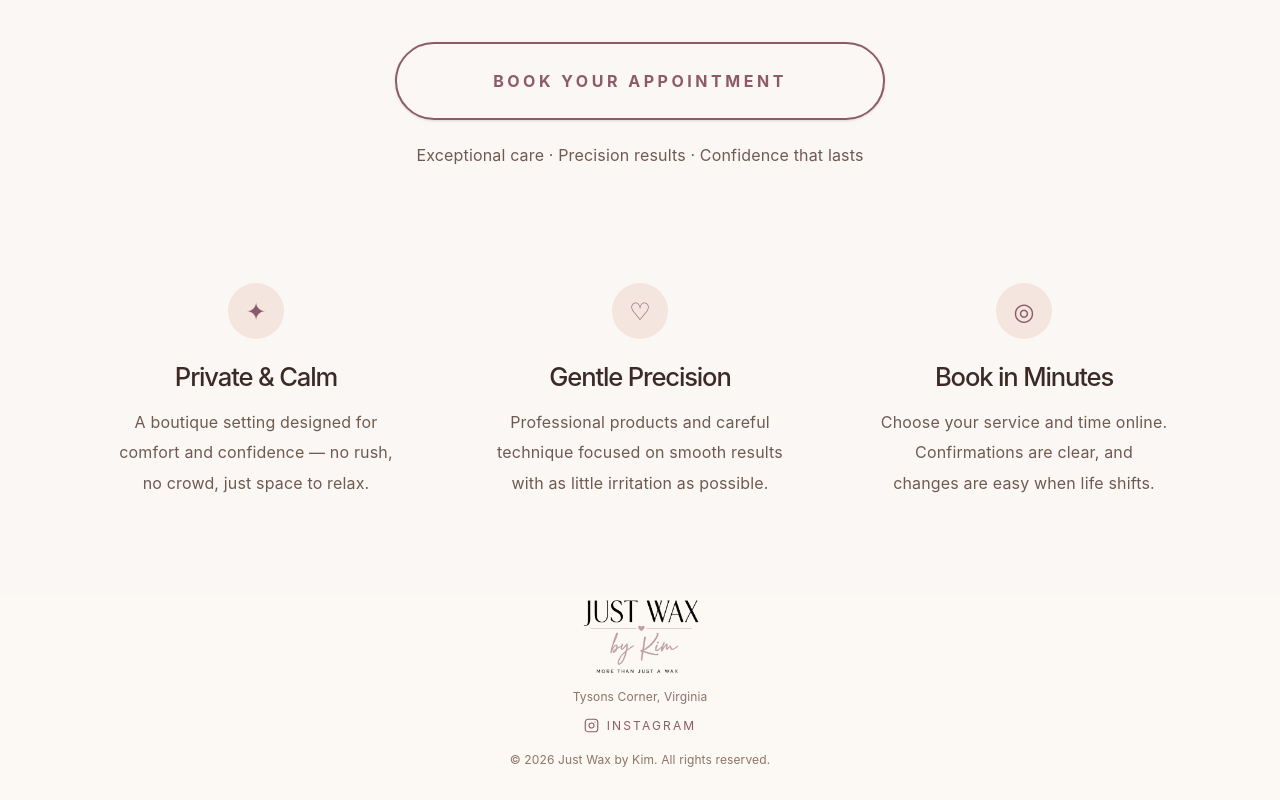
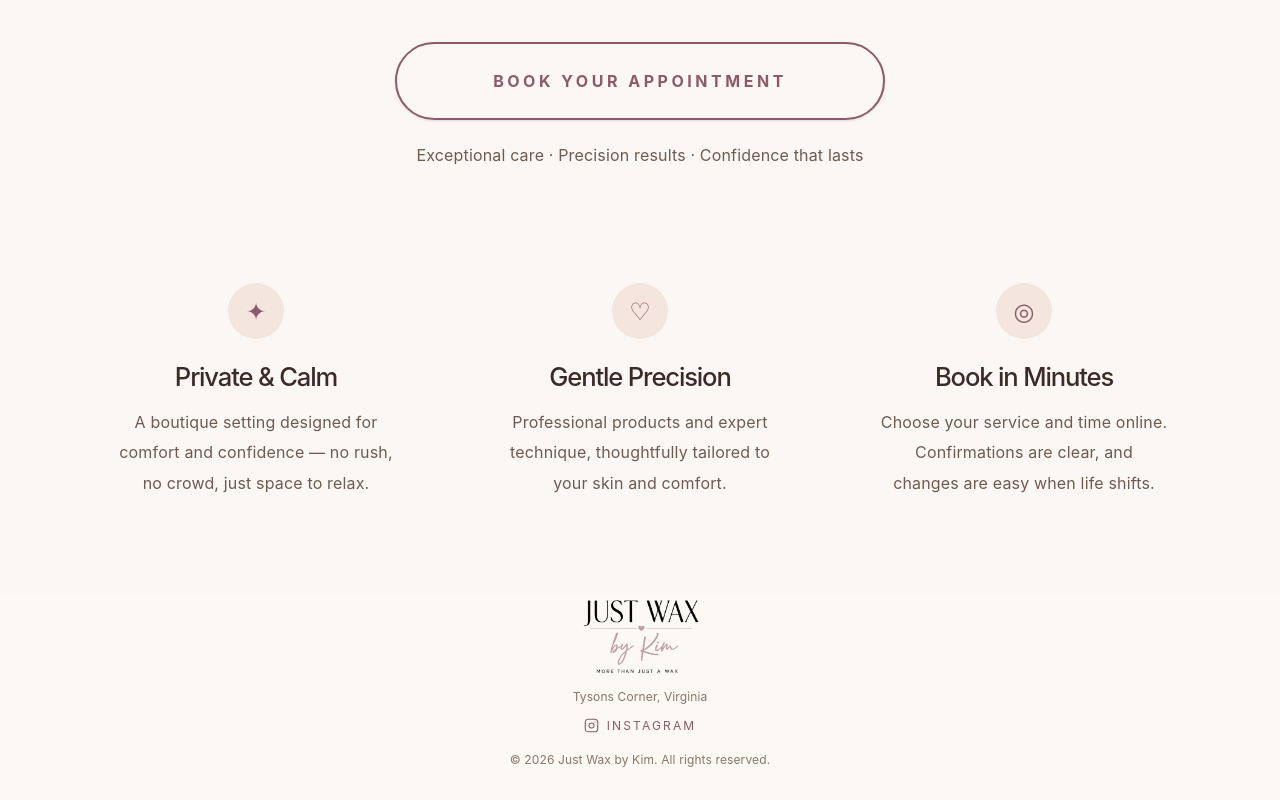
Before and after one commit to kevin-phan-25/just-wax-by-kim, a Next.js app: page / in a window 1280 px wide. Shown: the part 3229-4029 px from the top of the page. Built offline with nearby package versions, Linux system fonts and the light colour scheme; a web font is replaced by a local one.

Commit message:
Update booking.data.ts

```diff
--- a/features/booking/booking.data.ts
+++ b/features/booking/booking.data.ts
@@ -20,7 +20,7 @@ export const bookingBenefits: BookingBenefit[] = [
     icon: "♡",
     title: "Gentle Precision",
     description:
-      "Professional products and careful technique focused on smooth results with as little irritation as possible.",
+      "Professional products and expert technique, thoughtfully tailored to your skin and comfort.",
   },
   {
     icon: "◎",
```
